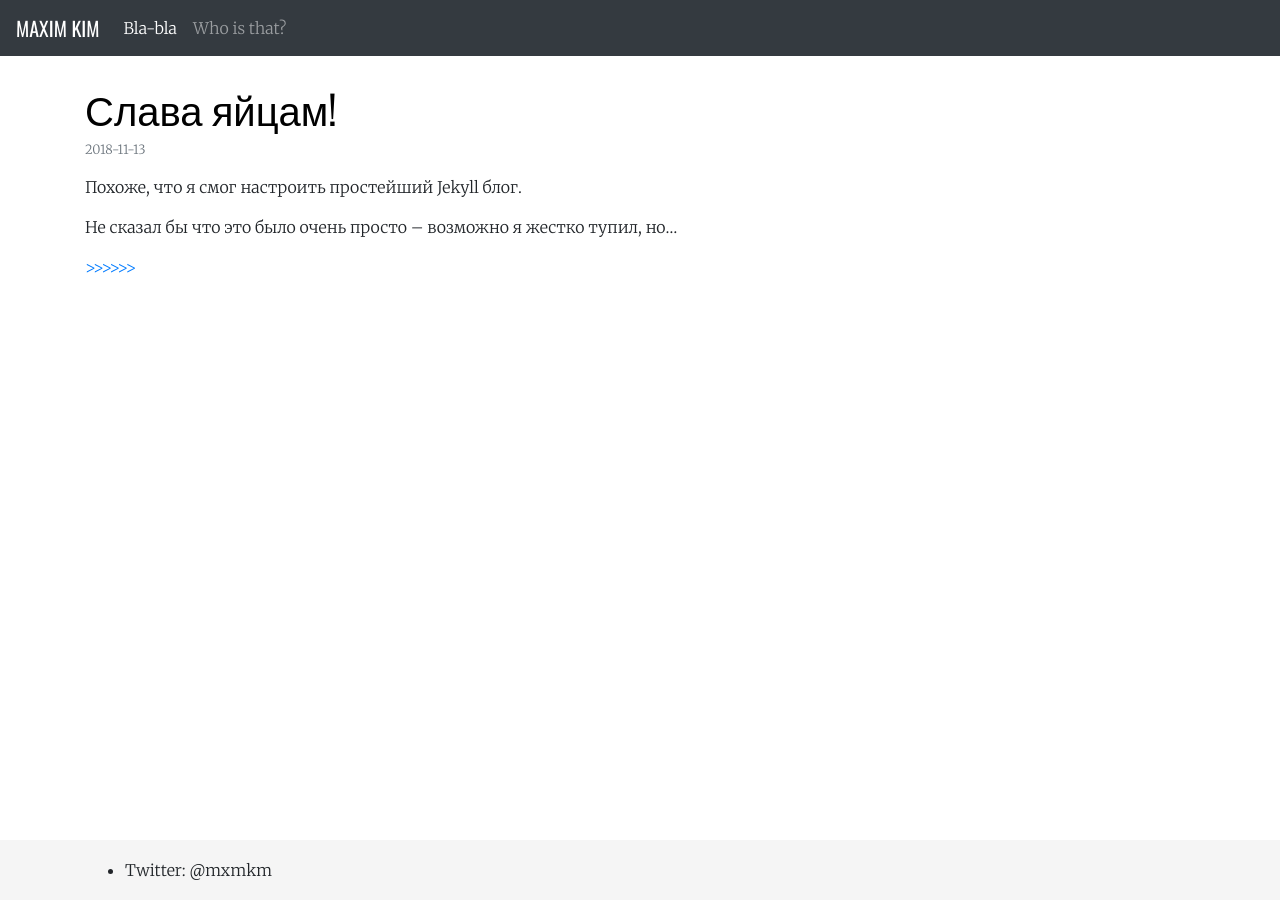
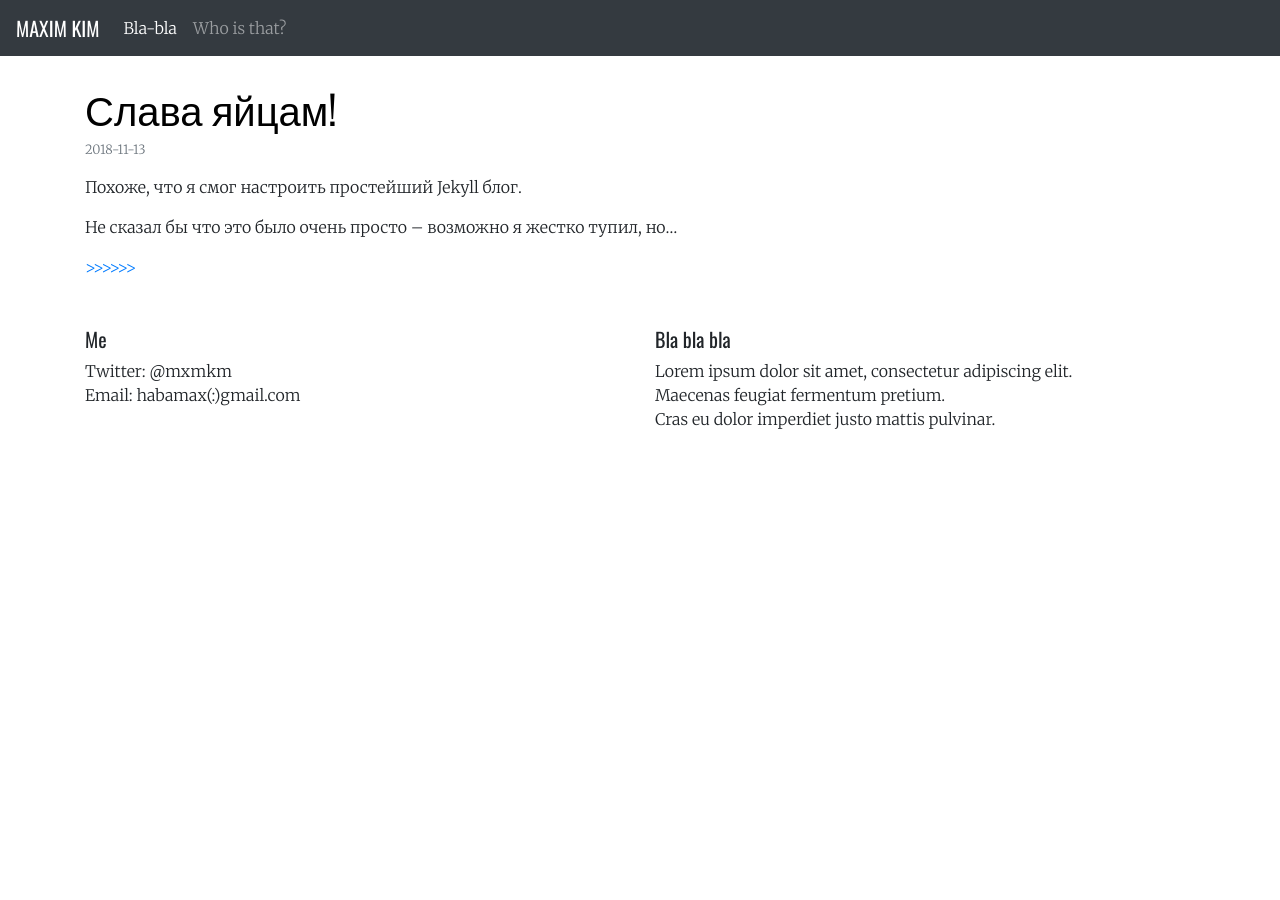
Before and after one commit to habamax/habamax.github.io, a Jekyll site: the page built from index.html, in a window 1280 px wide and 900 px high. Built offline with Jekyll 4.4.1, drawn with Linux system fonts in a browser that asks for light colours.

Commit message:
Change footer

```diff
--- a/_includes/footer.html
+++ b/_includes/footer.html
@@ -1,8 +1,19 @@
-<footer class="footer">
-	<div class="container">
-		<ul>
-			<li>Twitter: @mxmkm</li>
-			<li>Email: habamax(:)gmail.com</li>
-		</ul>
+<footer class="container py-5">
+	<div class="row">
+		<div class="col-6 col-md">
+			<h5>Me</h5>
+			<ul class="list-unstyled text-small">
+				<li>Twitter: @mxmkm</li>
+				<li>Email: habamax(:)gmail.com</li>
+			</ul>
+		</div>
+		<div class="col-6 col-md">
+			<h5>Bla bla bla</h5>
+			<ul class="list-unstyled text-small">
+				<li>Lorem ipsum dolor sit amet, consectetur adipiscing elit.</li>
+				<li>Maecenas feugiat fermentum pretium.</li>
+				<li>Cras eu dolor imperdiet justo mattis pulvinar.</li>
+			</ul>
+		</div>
 	</div>
 </footer>
--- a/_sass/main.scss
+++ b/_sass/main.scss
@@ -1,4 +1,5 @@
-/* Sticky footer styles
+
+/* Custom page CSS
 -------------------------------------------------- */
 html {
 	position: relative;
@@ -10,37 +11,20 @@ body {
 	font-family: 'Merriweather', serif;
 	font-size: 12pt;
 }
-.footer {
-	position: absolute;
-	bottom: 0;
-	width: 100%;
-	/* Set the fixed height of the footer here */
-	height: 60px;
-	line-height: 60px; /* Vertically center the text there */
-	background-color: #f5f5f5;
-}
-
-
-/* Custom page CSS
--------------------------------------------------- */
-/* Not required for template or sticky footer method. */
 
 body > .container {
 	padding: 60px 15px 0;
 }
 
+.footer {
+	background-color: #f5f5f5;
+}
+
+
 .navbar-brand {
 	font-family: 'Oswald', sans-serif;
 }
 
-.footer > .container {
-	padding-right: 15px;
-	padding-left: 15px;
-}
-
-code {
-	font-size: 80%;
-}
 h1,h2,h3,h4,h5,h6 {
 	font-family: 'Oswald', sans-serif;
 }
```
